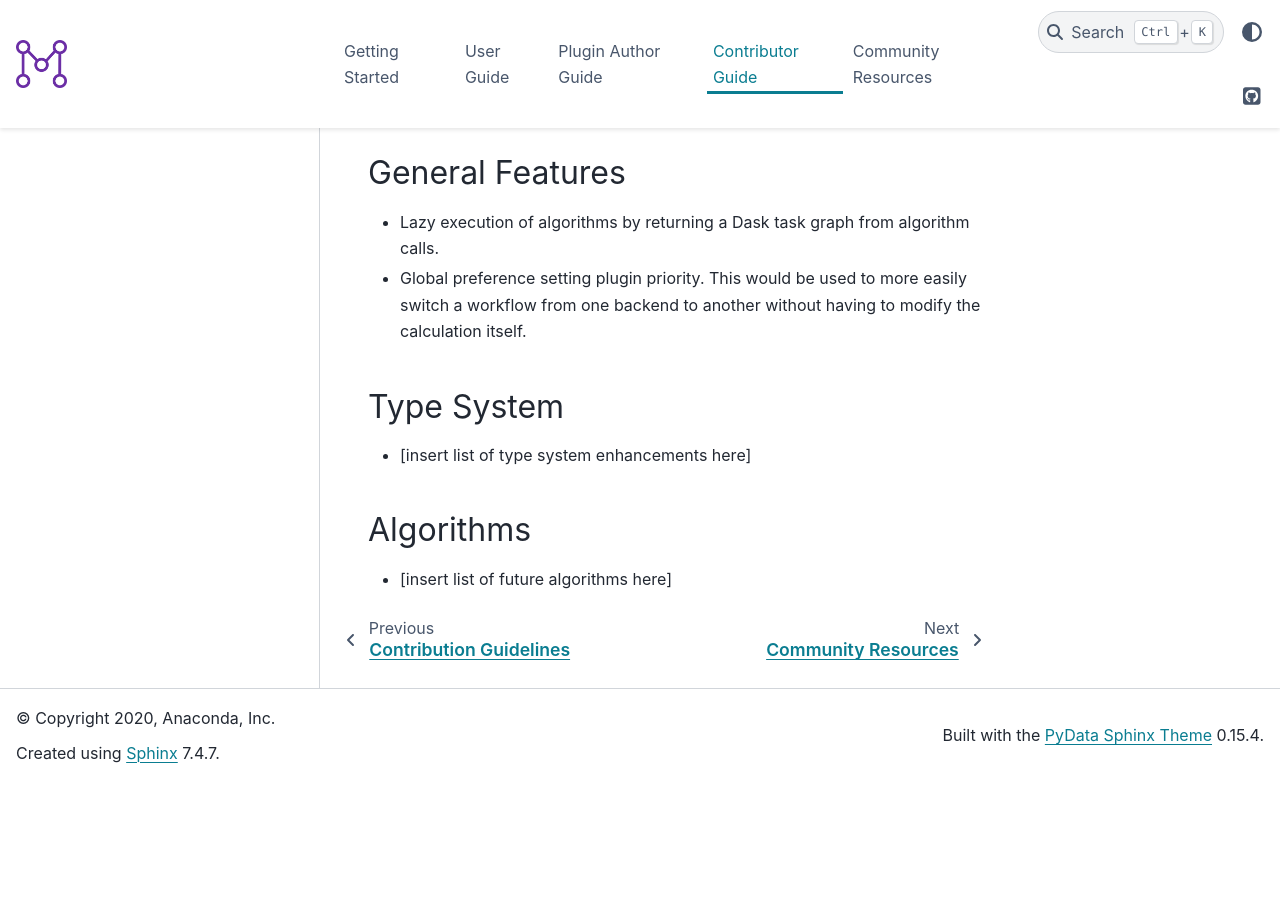
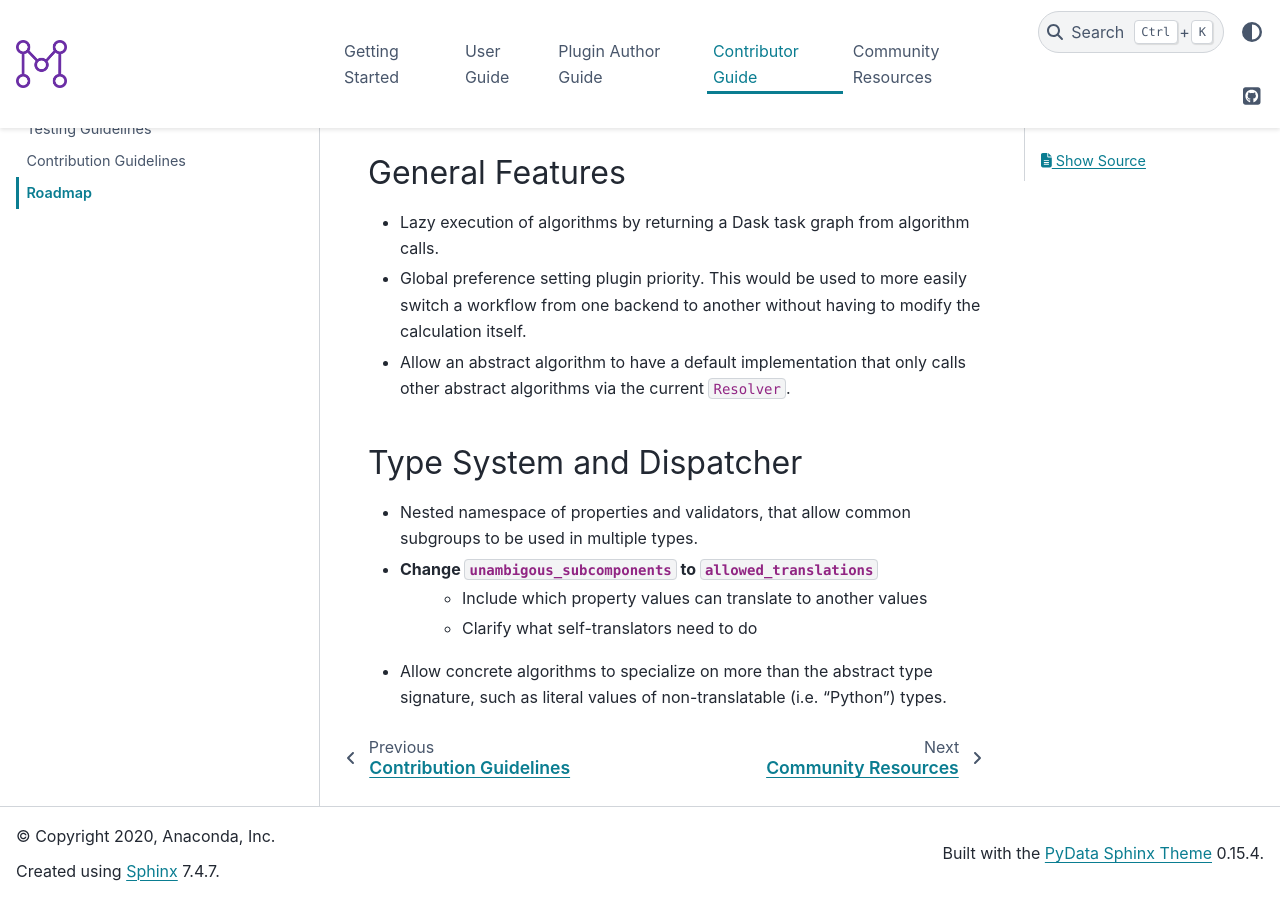
Before and after one commit to metagraph-dev/metagraph, a Sphinx documentation site: the page built from docs/contributor_guide/roadmap.rst, in a window 1280 px wide and 900 px high, scrolled down 528 px. Built offline with Sphinx 7.4.7 and the PyData theme 0.15.4, drawn with Linux system fonts in a browser that asks for light colours; before the commit the page ends 1310 px from its top, so only the background shows below that.

Commit message:
Add Jim's suggestions

```diff
--- a/docs/contributor_guide/roadmap.rst
+++ b/docs/contributor_guide/roadmap.rst
@@ -26,11 +26,14 @@ General Features
 - Global preference setting plugin priority.  This would be used to
   more easily switch a workflow from one backend to another without having to
   modify the calculation itself.
+- Allow an abstract algorithm to have a default implementation that only calls
+  other abstract algorithms via the current ``Resolver``.
 
-Type System
------------
-- [insert list of type system enhancements here]
-
-Algorithms
-----------
-- [insert list of future algorithms here]
+Type System and Dispatcher
+--------------------------
+- Nested namespace of properties and validators, that allow common subgroups to be used in multiple types.
+- Change ``unambigous_subcomponents`` to ``allowed_translations``
+    - Include which property values can translate to another values
+    - Clarify what self-translators need to do
+- Allow concrete algorithms to specialize on more than the abstract type signature, such as literal values of
+  non-translatable (i.e. "Python") types.
```
